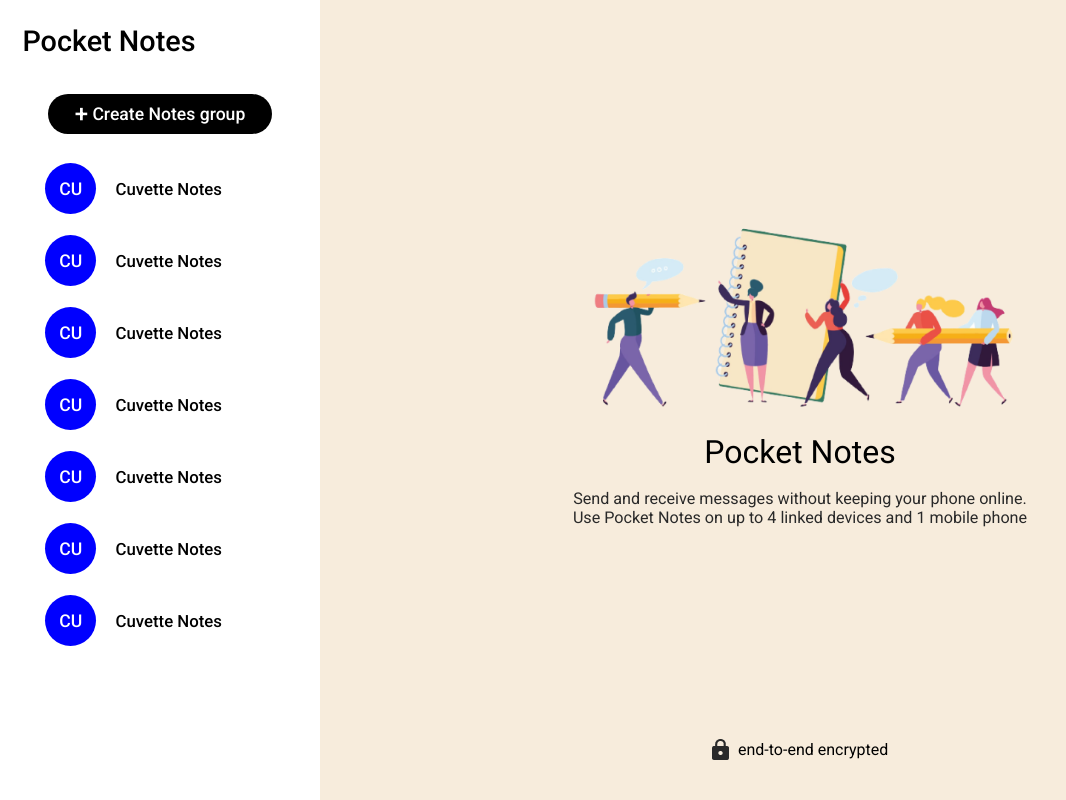
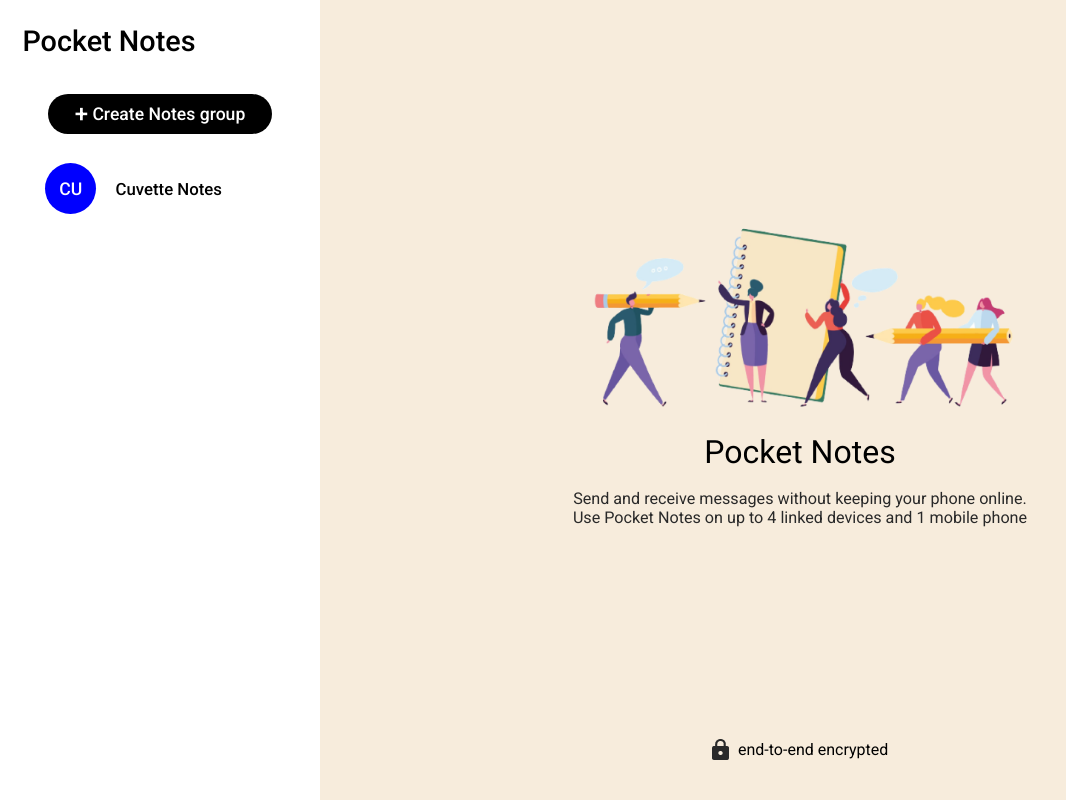
Before and after one commit to shimakri62946569/pocket-notes, a React (Create React App) app: page / in a window 1280 px wide. Shown: the whole page, without its empty margins (0-1066 px from the left). Built offline with nearby package versions, Linux system fonts and the light colour scheme; a web font is replaced by a local one.

Commit message:
fixed localstorage problem

```diff
--- a/src/App.js
+++ b/src/App.js
@@ -24,16 +24,14 @@ function App() {
         shortName: userName[0]+userName[1],
       };
       setUsers([...users, newUser]);
+      const updatedUsersJSON = JSON.stringify([...users, newUser]);
+      localStorage.setItem('users', updatedUsersJSON)
     }
     else{
       return
     }
   }
 
-  useEffect( () => {
-    const usersJSON = JSON.stringify(users);
-    localStorage.setItem('users', usersJSON)
-  }, [users])
 
   return (
     <div className='container'>
--- a/src/components/Leftsidebar.jsx
+++ b/src/components/Leftsidebar.jsx
@@ -1,9 +1,11 @@
-import React from 'react'
+import React, { useEffect } from 'react'
 import styles from '../styles/leftsidebar.module.css'
 import Note from './Note'
 
 const Leftsidebar = ({setInput}) => {
+  useEffect( () => {
 
+  }, [])
   return (
     <div className={`${styles.container} ${styles.roboto_500}`}>
       <p className={styles.p}>Pocket Notes</p>
@@ -12,12 +14,7 @@ const Leftsidebar = ({setInput}) => {
         <div className={styles.items}>
             <div className={styles.notes}>
                 <Note></Note>
-                <Note></Note>
-                <Note></Note>
-                <Note></Note>
-                <Note></Note>
-                <Note></Note>
-                <Note></Note>
+
 
                 {/* <Note></Note>
                 <Note></Note>
```
